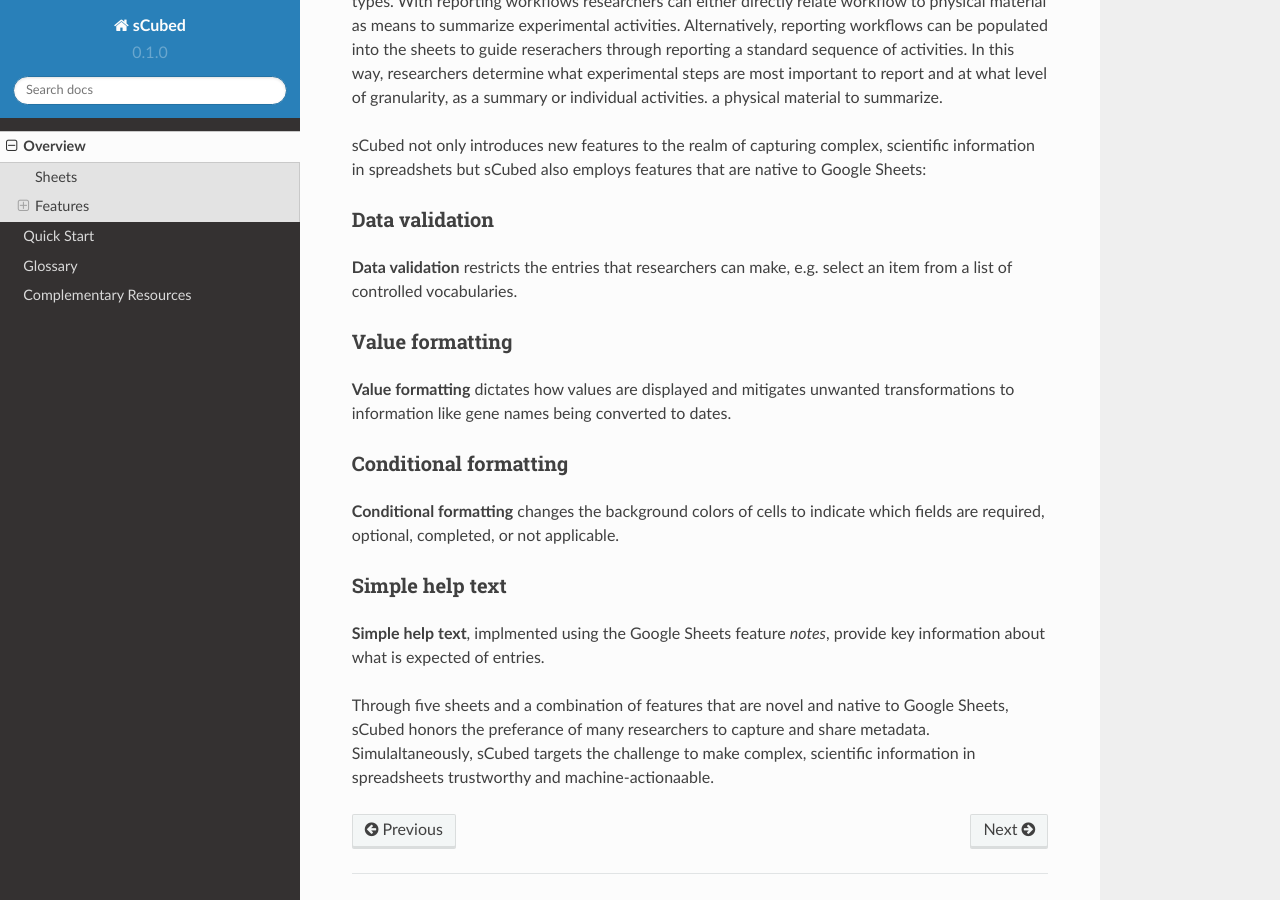
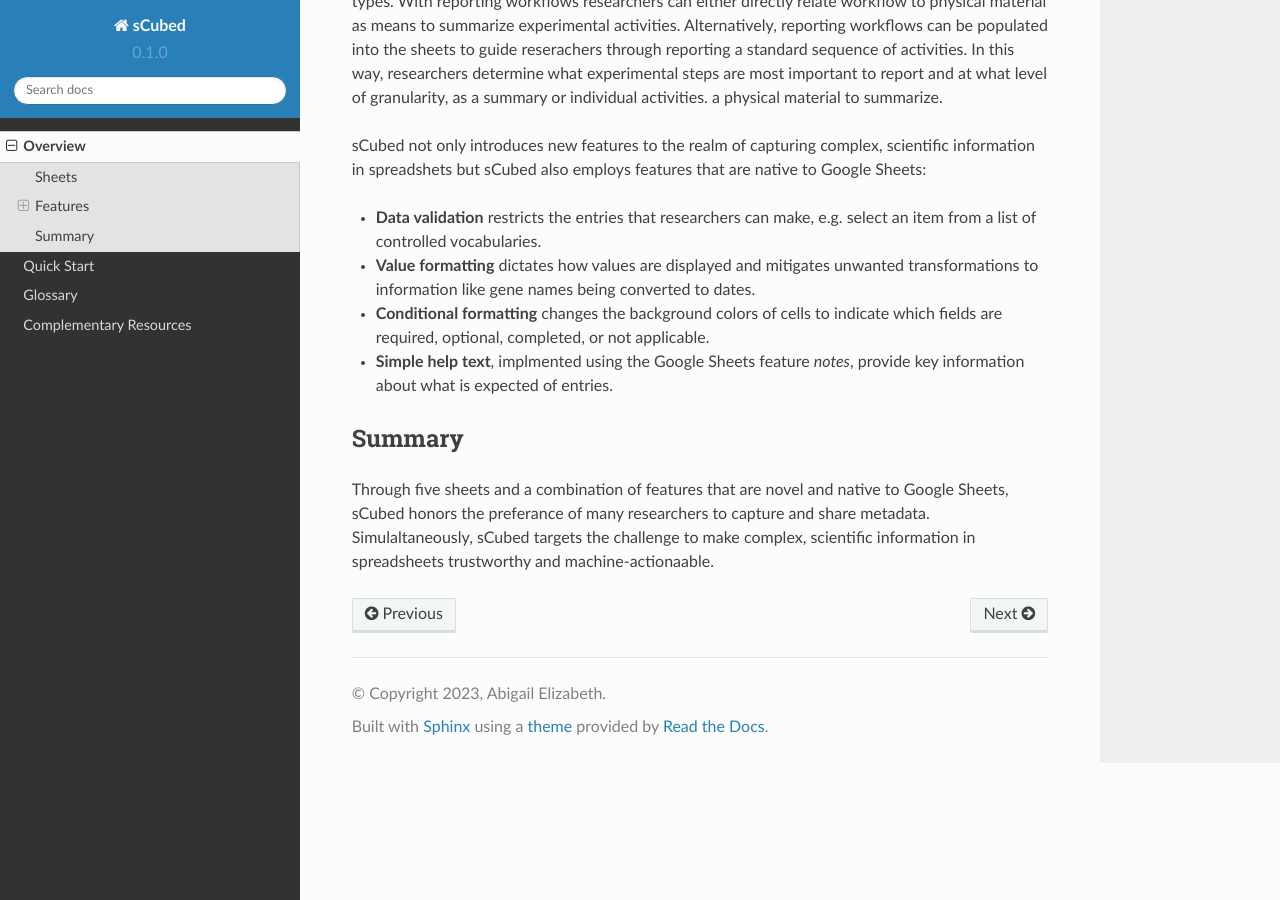
Before and after one commit to aemoore62/sCubed_docs, a Sphinx documentation site: the page built from docs/source/overview.rst, in a window 1280 px wide and 900 px high, scrolled down 1224 px. Built offline with Sphinx 7.4.7 and the Read the Docs theme 2.0.0, drawn with Linux system fonts in a browser that asks for light colours.

Commit message:
restructure

```diff
--- a/docs/source/overview.rst
+++ b/docs/source/overview.rst
@@ -36,20 +36,14 @@ a physical material to summarize.
 
 sCubed not only introduces new features to the realm of capturing complex, scientific information in spreadshets but sCubed also employs features that are native to Google Sheets:
 
-Data validation
-~~~~~~~~~~
-**Data validation** restricts the entries that researchers can make, e.g. select an item from a list of controlled vocabularies.
+* **Data validation** restricts the entries that researchers can make, e.g. select an item from a list of controlled vocabularies.
 
-Value formatting
-~~~~~~~~~~
-**Value formatting** dictates how values are displayed and mitigates unwanted transformations to information like gene names being converted to dates.
+* **Value formatting** dictates how values are displayed and mitigates unwanted transformations to information like gene names being converted to dates.
 
-Conditional formatting
-~~~~~~~~~~
-**Conditional formatting** changes the background colors of cells to indicate which fields are required, optional, completed, or not applicable.
+* **Conditional formatting** changes the background colors of cells to indicate which fields are required, optional, completed, or not applicable.
 
-Simple help text
-~~~~~~~~~~
-**Simple help text**, implmented using the Google Sheets feature *notes*, provide key information about what is expected of entries.
+* **Simple help text**, implmented using the Google Sheets feature *notes*, provide key information about what is expected of entries.
 
+Summary
+-------
 Through five sheets and a combination of features that are novel and native to Google Sheets, sCubed honors the preferance of many researchers to capture and share metadata. Simulaltaneously, sCubed targets the challenge to make complex, scientific information in spreadsheets trustworthy and machine-actionaable.
```
